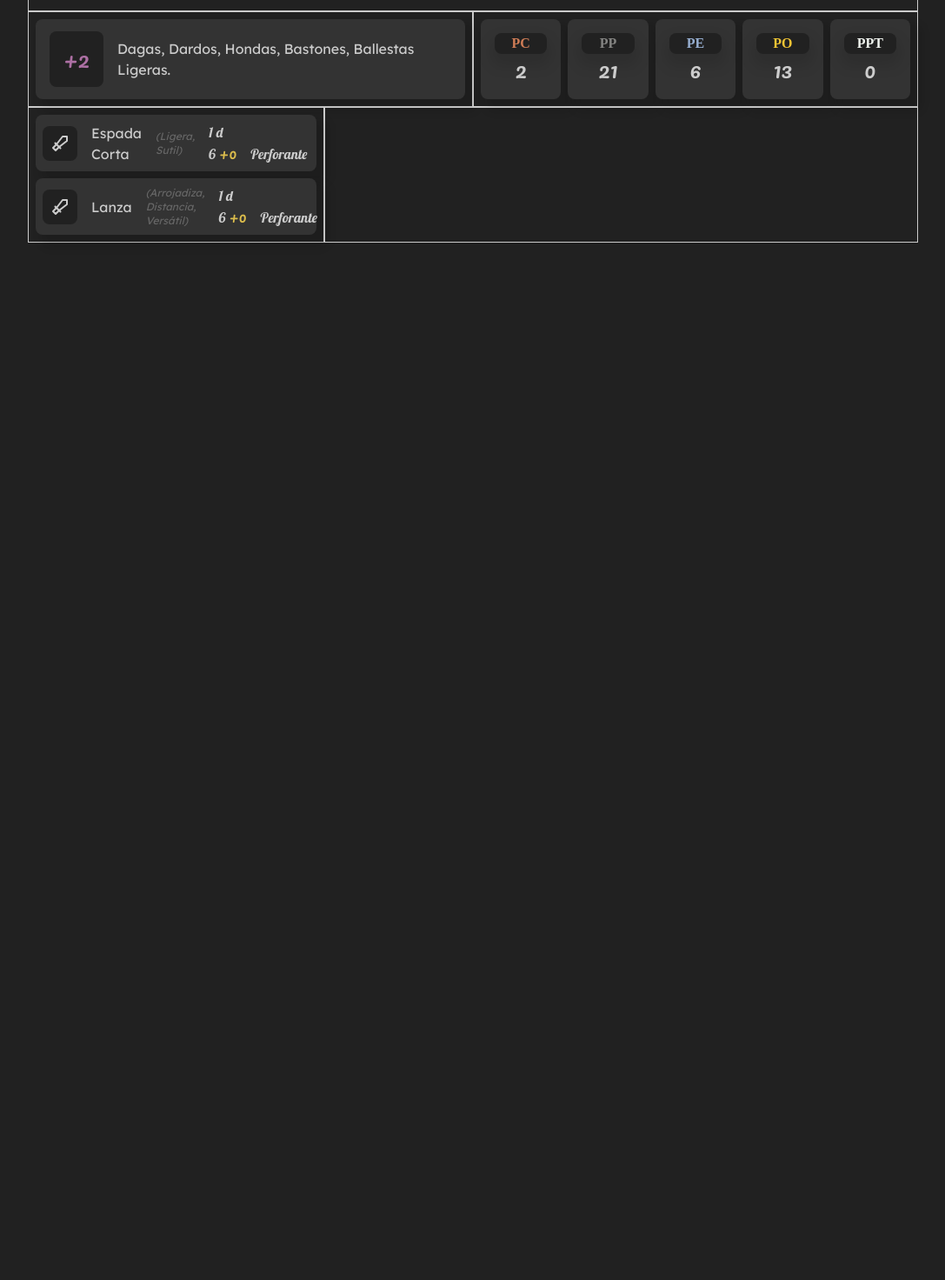
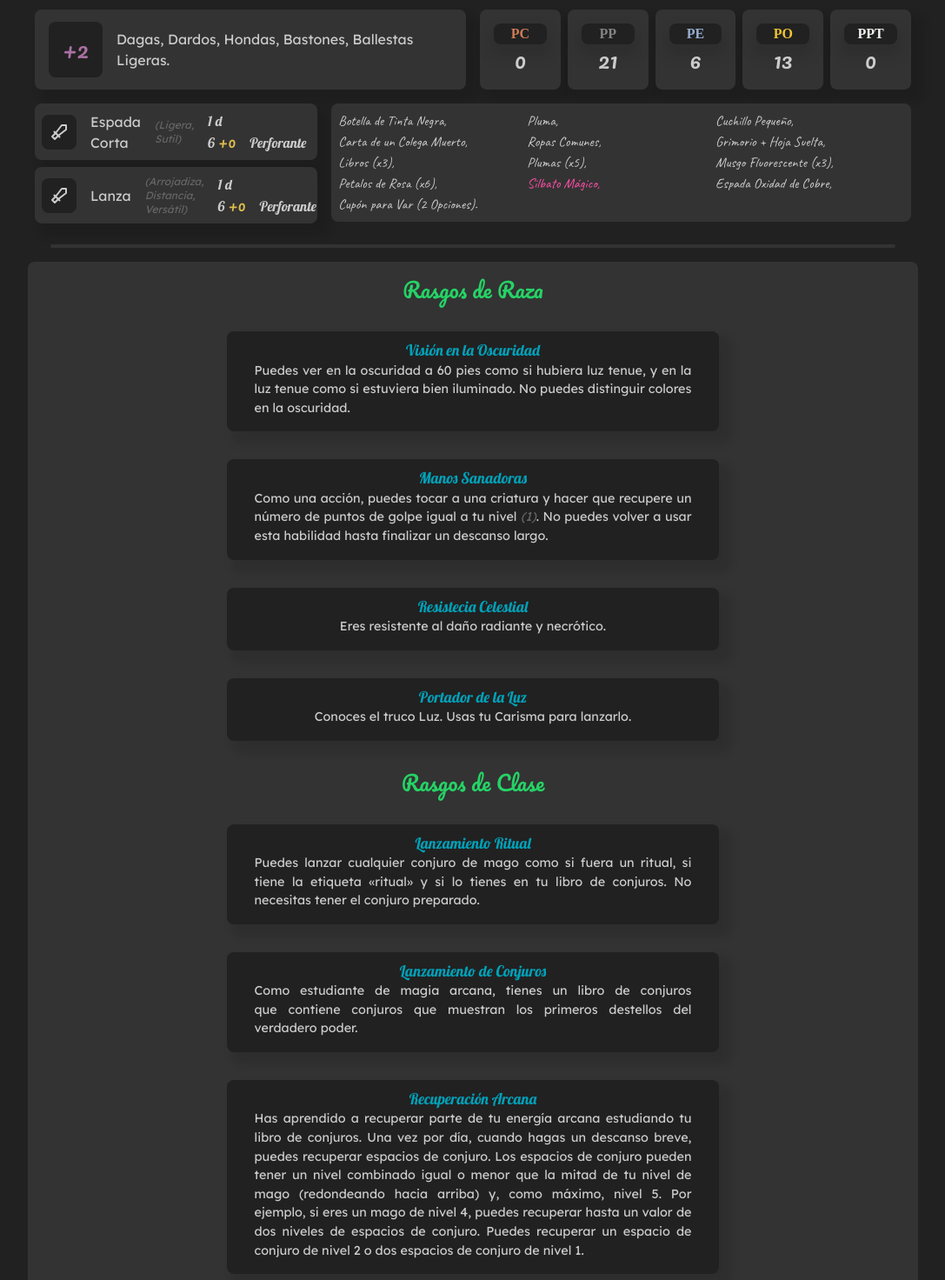
Before and after one commit to soynoov/voidegon, an Astro site: page /characters/nyliss in a window 1280 px wide. Shown: the part 1328-2800 px from the top of the page at 87% size, without its empty margins (96-1183 px from the left). Before the commit the page ends 1703 px from the top, so only its background shows below. Built offline with nearby package versions, Linux system fonts and the light colour scheme; Astro itself is replaced by a stand-in of ours; a web font is replaced by a local one.

Commit message:
Update v.0.1.8

```diff
--- a/src/components/Money.astro
+++ b/src/components/Money.astro
@@ -12,7 +12,7 @@ const { pc = 0, pp = 0, pe = 0, po = 0, ppt = 0 } = Astro.props;
 
 <section
   class={`
-    grid gap-2 grid-cols-5
+    grid gap-2 grid-cols-5 justify-center items-center
     cursor-default text-center
     w-full h-full
 `}
@@ -74,4 +74,16 @@ const { pc = 0, pp = 0, pe = 0, po = 0, ppt = 0 } = Astro.props;
   section > div:hover {
     transform: scale(1.01);
   }
+
+  /** MEDIA QUERYS */
+  @media (max-width: 768px) {
+    section {
+      grid-template-columns: repeat(1, 1fr);
+    }
+  }
+  @media (max-width: 640px) {
+    section {
+      grid-template-columns: repeat(3, 1fr);
+    }
+  }
 </style>
--- a/src/components/Stats.astro
+++ b/src/components/Stats.astro
@@ -182,4 +182,9 @@ function sumarStats(x: number) {
       grid-template-columns: repeat(1, 1fr);
     }
   }
+  @media (max-width: 640px) {
+    section {
+      grid-template-columns: repeat(2, 1fr);
+    }
+  }
 </style>
--- /dev/null
+++ b/src/components/little/H2.astro
@@ -0,0 +1,10 @@
+---
+interface Props {
+  txt: string;
+}
+const { txt } = Astro.props;
+---
+
+<section class='text-center p-2'>
+  <h1 class='text-[--title] font-[pacifico] text-2xl p-2'>{txt}</h1>
+</section>
--- a/src/pages/characters/nyliss.astro
+++ b/src/pages/characters/nyliss.astro
@@ -13,6 +13,7 @@ import HR from '../../components/little/HR.astro';
 import HP from '../../components/little/HP.astro';
 import DG from '../../components/little/DG.astro';
 import COM from '../../components/little/COM.astro';
+import H2 from '../../components/little/H2.astro';
 
 // - Llamamiento a todos los datos y variables
 let mod_com = 2,
@@ -30,7 +31,8 @@ let mod_com = 2,
     img='https://www.shutterstock.com/image-vector/angel-wings-illustration-vector-desing-600nw-2289365543.jpg'
     center='center'
   />
-  <main
+  <main>
+    <article
       class={`
       w-[80vw] mx-auto m-4
       grid grid-cols-6 grid-flow-row-dense
@@ -83,7 +85,7 @@ let mod_com = 2,
         <DG cantidad={1} dice={6} />
       </section>
       <section class='col-span-6 p-2 pb-0'>
-      <HP hp={6} hpmax={6} />
+        <HP hp={6} hpmax={6 + con} />
       </section>
 
       <section class='col-span-6'>
@@ -97,7 +99,7 @@ let mod_com = 2,
         />
       </section>
       <section class='col-span-3 p-2'>
-      <Money pc={2} pp={21} pe={6} po={13} ppt={0} />
+        <Money pc={0} pp={21} pe={6} po={13} ppt={0} />
       </section>
       <section class='col-span-2 p-2 flex flex-col gap-2'>
         <div id='weapons'>
@@ -151,17 +153,113 @@ let mod_com = 2,
           </p>
         </div>
       </section>
-    <section class='col-span-4'>
-      <div id='backpack'>
-        <div></div>
+      <section class='col-span-4 p-2 h-full w-full'>
+        <div id='backpack' class='bg-[--gray] rounded-lg p-2'>
+          <ul
+            class='grid grid-cols-3 font-[caveat] justify-center w-full h-full items-center'
+          >
+            <li>Botella de Tinta Negra,</li>
+            <li>Pluma,</li>
+            <li>Cuchillo Pequeño,</li>
+            <li>Carta de un Colega Muerto,</li>
+            <li>Ropas Comunes,</li>
+            <li>Grimorio + Hoja Suelta,</li>
+            <li>Libros (x3),</li>
+            <li>Plumas (x5),</li>
+            <li>Musgo Fluorescente (x3),</li>
+            <li>Petalos de Rosa (x6),</li>
+            <li class='text-[--object]'>Silbato Mágico,</li>
+            <li>Espada Oxidad de Cobre,</li>
+            <li>Cupón para Var (2 Opciones).</li>
+          </ul>
         </div>
       </section>
+    </article>
+
+    <div class='w-[80vw] mx-auto'>
+      <HR />
+    </div>
+
+    <article class='bg-[--gray] w-[80vw] mx-auto rounded-lg'>
+      <section>
+        <H2 txt='Rasgos de Raza' />
+      </section>
+      <section class='flex flex-wrap justify-center text-justify' id='race'>
+        <div>
+          <h4>Visión en la Oscuridad</h4>
+          <p>
+            Puedes ver en la oscuridad a 60 pies como si hubiera luz tenue, y en
+            la luz tenue como si estuviera bien iluminado. No puedes distinguir
+            colores en la oscuridad.
+          </p>
+        </div>
+        <div>
+          <h4>Manos Sanadoras</h4>
+          <p>
+            Como una acción, puedes tocar a una criatura y hacer que recupere un
+            número de puntos de golpe igual a tu nivel <span
+              class='text-[--grey] italic'>(1)</span
+            >. No puedes volver a usar esta habilidad hasta finalizar un
+            descanso largo.
+          </p>
+        </div>
+        <div>
+          <h4>Resistecia Celestial</h4>
+          <p class='text-center'>
+            Eres resistente al daño radiante y necrótico.
+          </p>
+        </div>
+        <div>
+          <h4>Portador de la Luz</h4>
+          <p class='text-center'>
+            Conoces el truco Luz. Usas tu Carisma para lanzarlo.
+          </p>
+        </div>
+      </section>
+
+      <section>
+        <H2 txt='Rasgos de Clase' />
+      </section>
+      <section
+        class='flex flex-wrap justify-center text-justify text-pretty'
+        id='race'
+      >
+        <div>
+          <h4>Lanzamiento Ritual</h4>
+          <p>
+            Puedes lanzar cualquier conjuro de mago como si fuera un ritual, si
+            tiene la etiqueta «ritual» y si lo tienes en tu libro de conjuros.
+            No necesitas tener el conjuro preparado.
+          </p>
+        </div>
+        <div>
+          <h4 class='text-center'>Lanzamiento de Conjuros</h4>
+          <p>
+            Como estudiante de magia arcana, tienes un libro de conjuros que
+            contiene conjuros que muestran los primeros destellos del verdadero
+            poder.
+          </p>
+        </div>
+        <div>
+          <h4>Recuperación Arcana</h4>
+          <p>
+            Has aprendido a recuperar parte de tu energía arcana estudiando tu
+            libro de conjuros. Una vez por día, cuando hagas un descanso breve,
+            puedes recuperar espacios de conjuro. Los espacios de conjuro pueden
+            tener un nivel combinado igual o menor que la mitad de tu nivel de
+            mago (redondeando hacia arriba) y, como máximo, nivel 5. Por
+            ejemplo, si eres un mago de nivel 4, puedes recuperar hasta un valor
+            de dos niveles de espacios de conjuro. Puedes recuperar un espacio
+            de conjuro de nivel 2 o dos espacios de conjuro de nivel 1.
+          </p>
+        </div>
+      </section>
+    </article>
   </main>
-</Layout>
 
   <style>
     section {
-    border: solid 1px var(--white);
+      /* border: solid 1px var(--white); */
       width: 100%;
       height: 100%;
     }
@@ -196,11 +294,32 @@ let mod_com = 2,
     }
     #weapons:hover {
       transform: scale(1.01);
+      background-color: var(--black);
+    }
+
+    h4 {
+      color: var(--section);
+      text-align: center;
+      font-family: 'Lobster';
+      font-size: 1.1rem;
+    }
+    #race > div {
+      background-color: var(--dark);
+      border-radius: 0.5rem;
+      margin: 1rem;
+      padding: 0.5rem 2rem 1rem;
+      width: 15cm;
+
+      /** Box Shadow Definitivo */
+      box-shadow: 10px 10px 10px 5px rgba(0, 0, 0, 0.1);
+    }
+    #race p {
+      font-size: 0.9rem;
     }
 
     /** MEDIA QUERYS */
     @media (max-width: 640px) {
-    main {
+      article {
         grid-template-columns: repeat(1, 1fr);
       }
       section {
@@ -208,3 +327,4 @@ let mod_com = 2,
       }
     }
   </style>
+</Layout>
```
Lines whose indentation alone changed are shown as unchanged.
